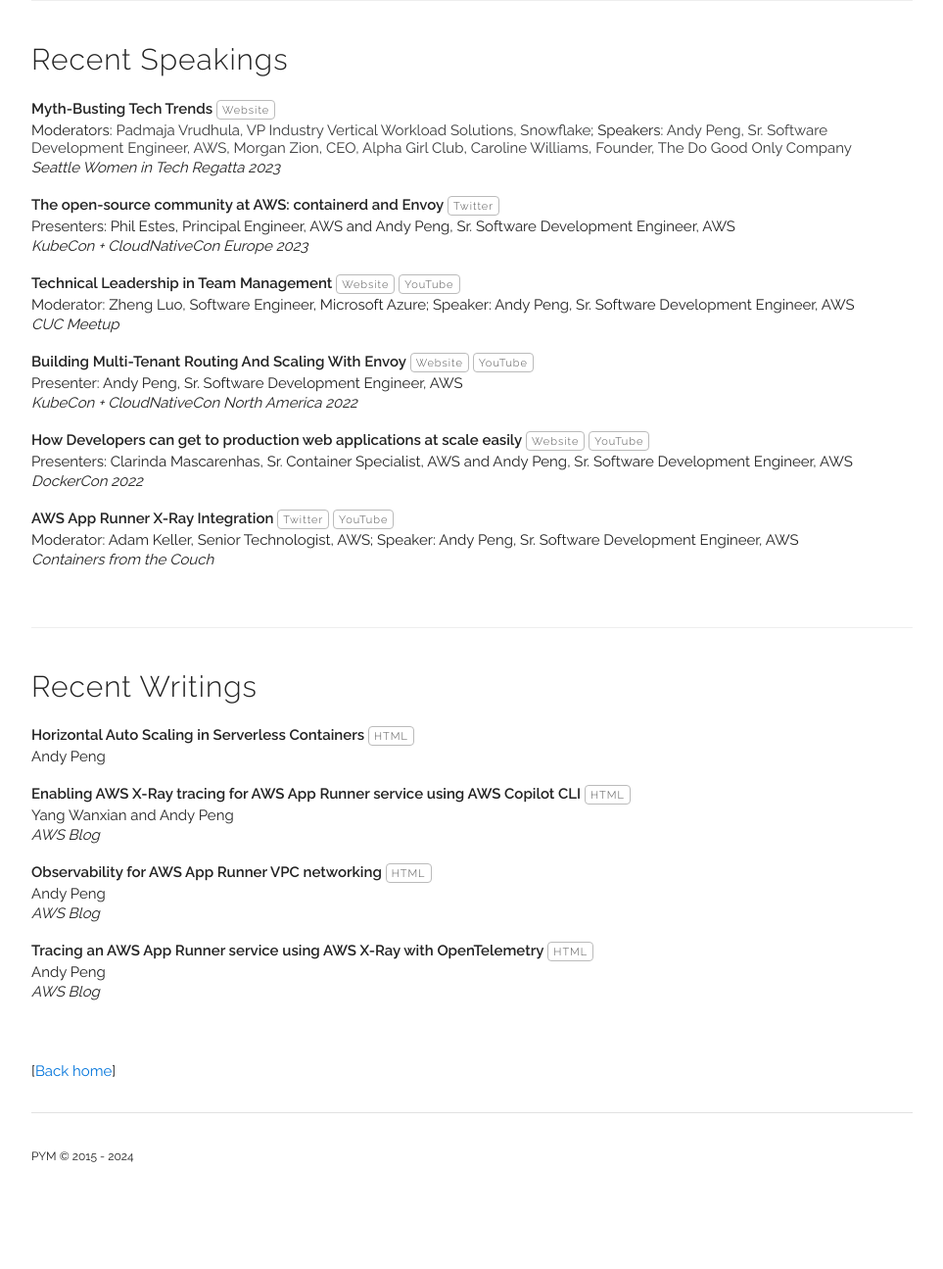
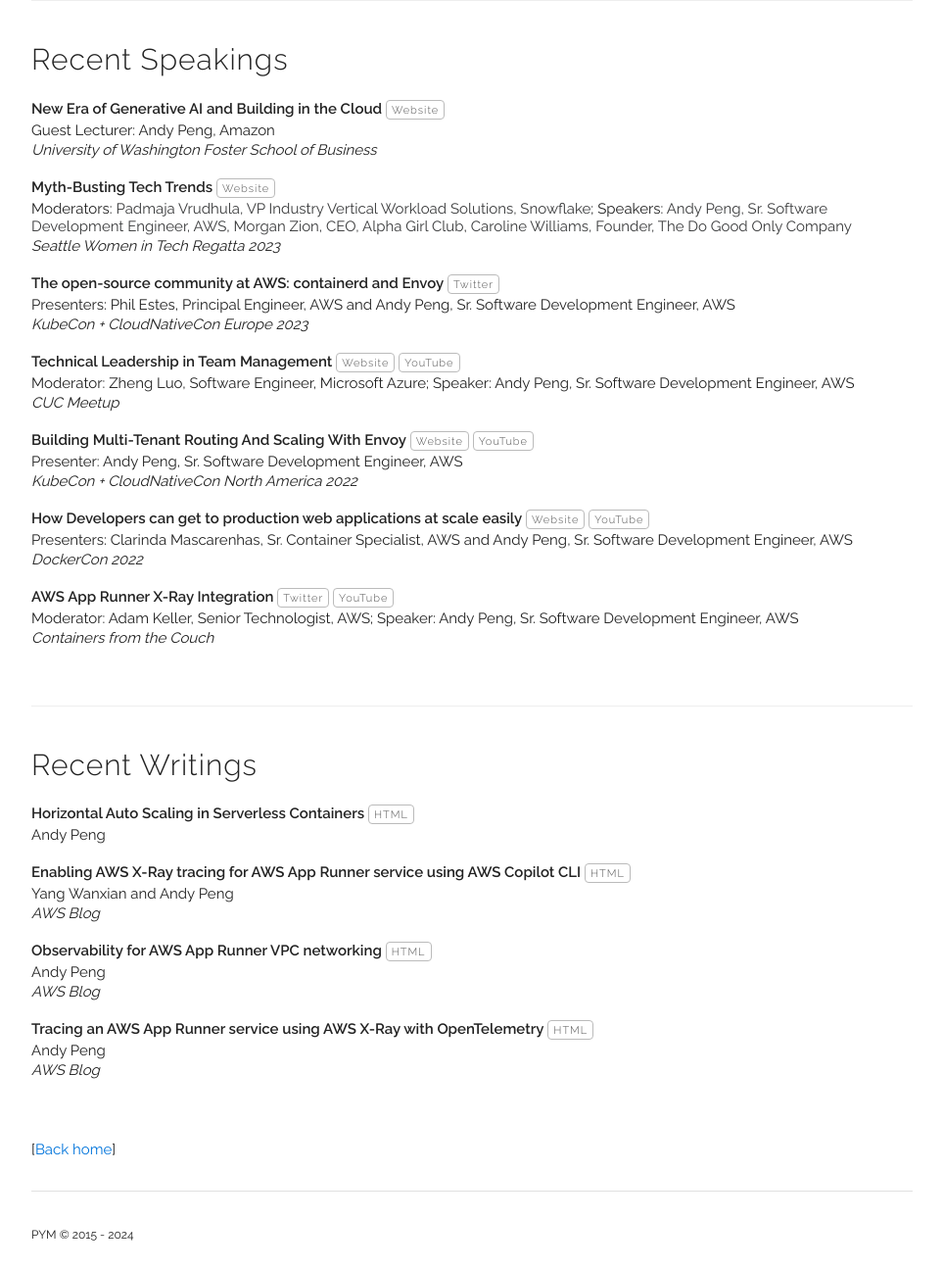
Before and after one commit to gfw001/gfw001.github.io, a Jekyll site: the page publications.html, which Jekyll copies as it is, in a window 1280 px wide. Shown: the whole page at 98% size, without its empty margins (158-1121 px from the left). Built offline with Jekyll 4.4.1, drawn with Linux system fonts in a browser that asks for light colours; before the commit the page ends 1215 px from its top, so only the background shows below that.

Commit message:
Update publications.html

```diff
--- a/publications.html
+++ b/publications.html
@@ -85,6 +85,16 @@
 <div class="docs-section" id="publications">
   <h4>Recent Speakings</h4>
 
+<div class="paper">
+   <p class="title"><b>New Era of Generative AI and Building in the Cloud</b>
+     <a class="button" href="https://foster.uw.edu/academics/degree-programs/master-of-science-in-information-systems/curriculum/" target="_blank">Website</a>
+   </p>
+  <p>Guest Lecturer: Andy Peng, Amazon</p>
+  <p><i>University of Washington Foster School of Business</i></p>
+  <div class="paper-buttons">
+
+  </div>
+</div>
 <div class="paper">
    <p class="title"><b>Myth-Busting Tech Trends</b>
      <a class="button" href="https://www.womenintechregatta.com/" target="_blank">Website</a>
```
